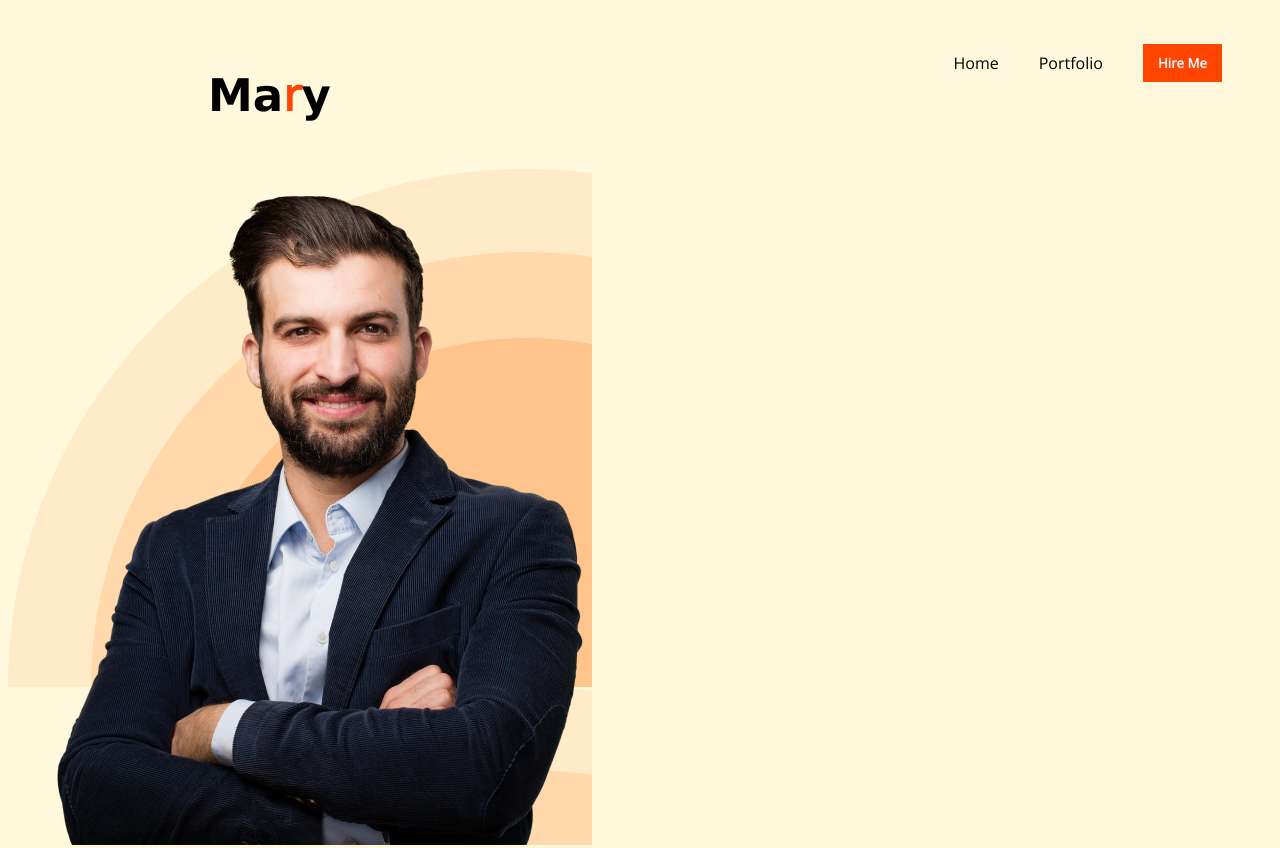
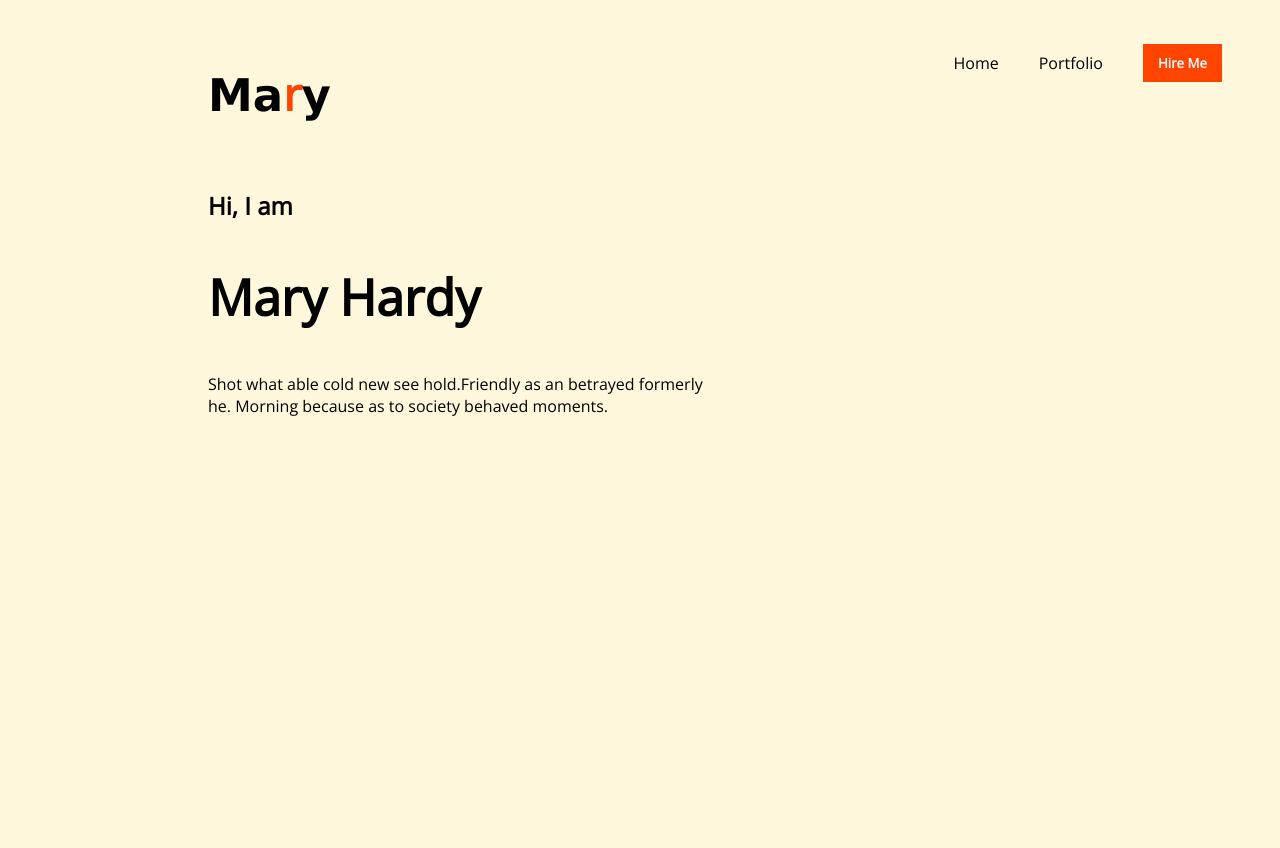
Before and after one commit to ajsiambd/first-project, a plain HTML site: page index.html in a window 1280 px wide. Shown: the top 848 px of the page. After the commit the page ends 800 px from the top, so only its background shows below. Drawn offline with nearby package versions, Linux system fonts and the light colour scheme.

Commit message:
Banner ADDED

```diff
--- a/index.html
+++ b/index.html
@@ -22,15 +22,21 @@
                  </ul>
              </nav>
         </div>
-    </section>
+     </section>
         <!-- This is banner section -->
-    <section>
+     <div class="banner-allover">
+         <!-- This is Banner Content-->
+         <section>
+            <h1 class="kkk"> Hi, I am </h1>
+            <h1 class="hhh"> Mary Hardy</strong></h1>
+            <p  class="ppp"> Shot what able cold new see hold.Friendly as an betrayed formerly <br>
+            he. Morning because as to society behaved moments. </p>
+            </section>
+        <section>
+        <!-- This is Banner Image -->
         <div class="banner-style">
-            <img class="banner" src="images/hardy.png" alt="It's Hardy">
-        </div>
-        <div>
-            <img src="images/developer.png" alt="It's just written Developer">
         </div>
     </section>
+  </div>
 </body>
 </html>
--- a/styles/styles.css
+++ b/styles/styles.css
@@ -42,6 +42,23 @@ button{
 .banner-style{
 justify-content: space-between;
 }
-.banner{
-    background-image:url('../images/header_bg.png');
+.banner-style{
+   display: flex;
 }
+.hhh{
+    font-weight: bolder;
+    font-size: 50px;
+    margin-left: 200px ;
+}
+.ppp{
+    margin-left: 200px ;
+    padding: 0;
+
+}
+.kkk{
+    margin-bottom:10px;
+    margin-left: 200px ;
+}
+.banner-allover{
+    display: flex;
+}
```
